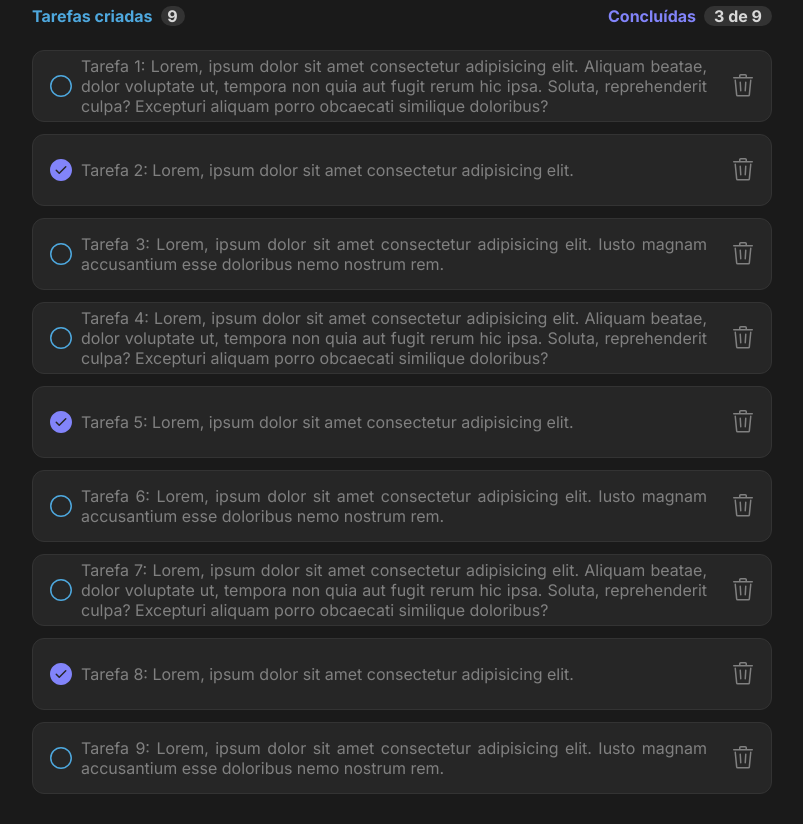
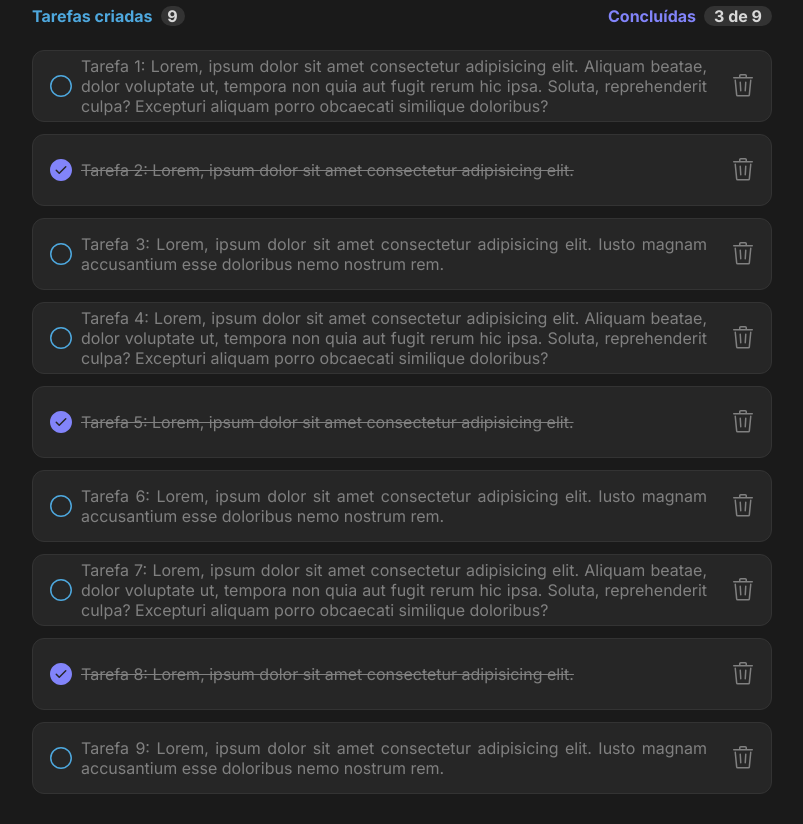
Before and after one commit to rsgabriel01/todo-list, a React (Vite) app: page / in a window 1280 px wide. Shown: the part 280-1104 px from the top of the page, without its empty margins (238-1041 px from the left). Built offline with nearby package versions, Linux system fonts and the light colour scheme.

Commit message:
add className itemChecked and style of this className

```diff
--- a/src/ToDoList.module.css
+++ b/src/ToDoList.module.css
@@ -178,6 +178,10 @@
   cursor: pointer;
 }
 
+.itemChecked {
+  text-decoration: line-through;
+}
+
 .itemCheckAndTextTask {
   display: flex;
   align-items: center;
--- a/src/ToDoList.tsx
+++ b/src/ToDoList.tsx
@@ -57,7 +57,7 @@
               </button>
             </li>
 
-            <li>
+            <li className={styles.itemChecked}>
               <section className={styles.itemCheckAndTextTask}>
                 <button className={styles.taskButtonCheck}>
                   <GoCheckCircleFill size={24} className={styles.taskChecked} />
@@ -101,7 +101,7 @@
               </button>
             </li>
 
-            <li>
+            <li className={styles.itemChecked}>
               <section className={styles.itemCheckAndTextTask}>
                 <button className={styles.taskButtonCheck}>
                   <GoCheckCircleFill size={24} className={styles.taskChecked} />
@@ -145,7 +145,7 @@
               </button>
             </li>
 
-            <li>
+            <li className={styles.itemChecked}>
               <section className={styles.itemCheckAndTextTask}>
                 <button className={styles.taskButtonCheck}>
                   <GoCheckCircleFill size={24} className={styles.taskChecked} />
```
